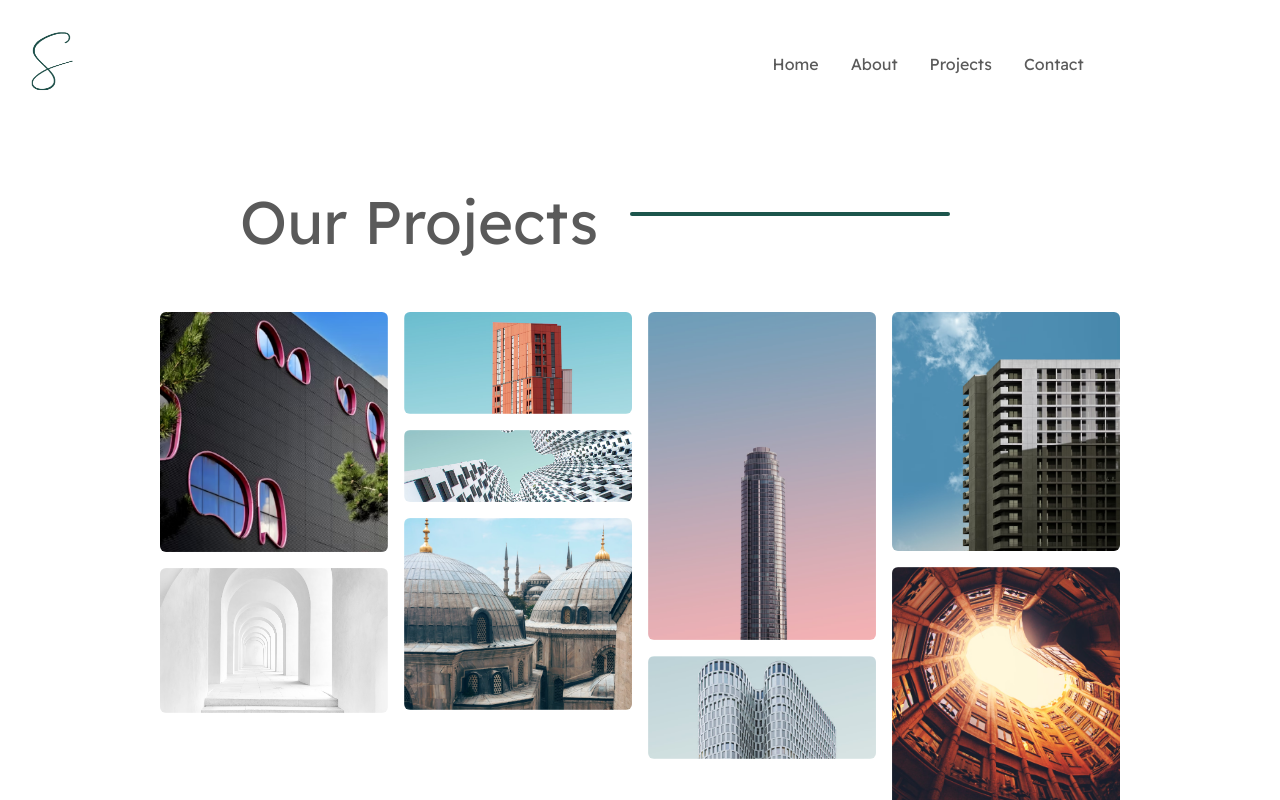
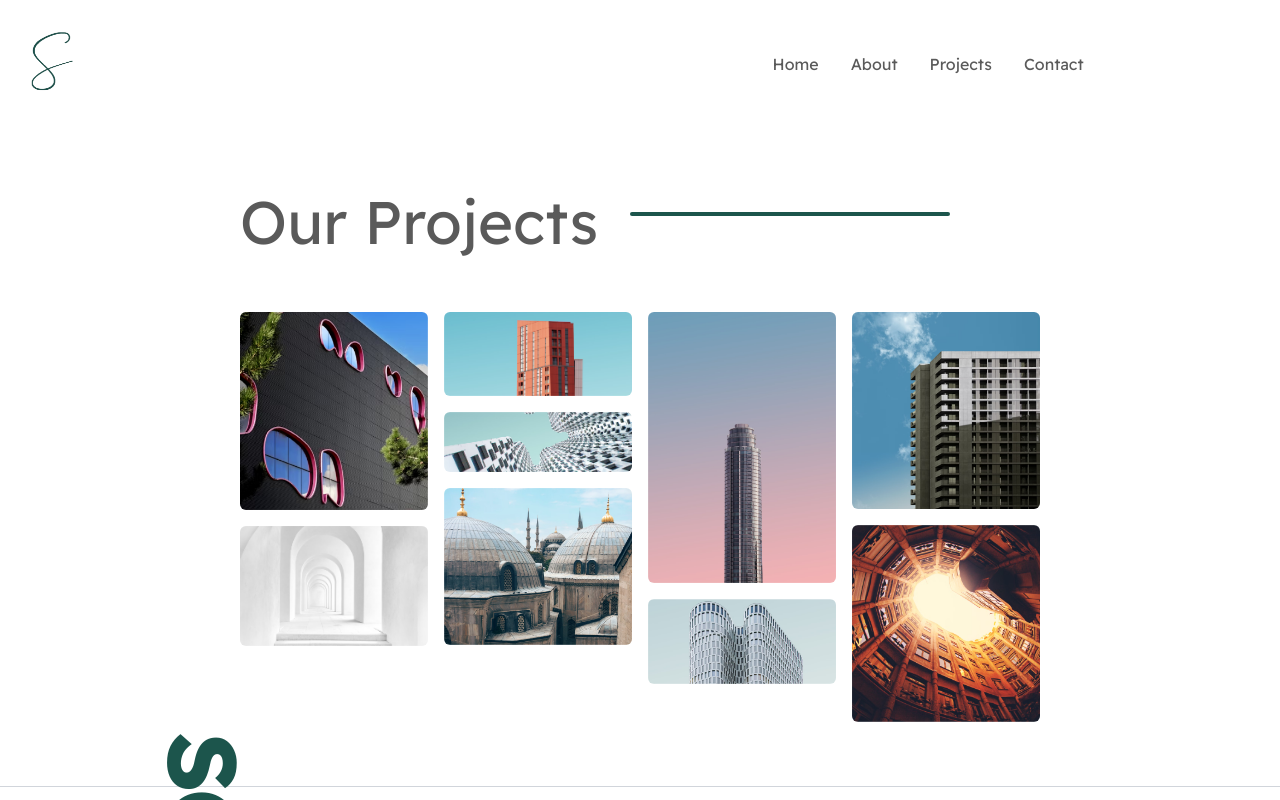
Before and after one commit to rupin-desai/sculpt-dev, a React (Vite) app: page /sculpt-dev/projects in a window 1280 px wide. Shown: the top 800 px of the page. Built offline with nearby package versions, Linux system fonts and the light colour scheme; a web font is replaced by a local one.

Commit message:
`Refactor ProjectsHeader and ProjectsImages components with minor styling and animation adjustments`

```diff
--- a/src/components/ProjectsHeader.jsx
+++ b/src/components/ProjectsHeader.jsx
@@ -4,13 +4,12 @@ import { motion } from "framer-motion";
 const ProjectsHeader = ({ headerText }) => {
   return (
     <section className="flex flex-col sm:flex-row justify-center sm:justify-start bg-white pt-16 pb-5 px-6 sm:px-8 md:px-12 lg:px-20">
-
       <motion.div
         className="flex p-0 text-3xl sm:text-4xl md:text-5xl lg:text-6xl text-gray-custom text-center sm:text-left leading-snug"
-        initial={{ x: "100%", opacity: 0 }} // Start from the right with 0 opacity
-        whileInView={{ x: 0, opacity: 1 }} // Slide to the center and fade in
+        initial={{ x: "100%", opacity: 0 }}
+        whileInView={{ x: 0, opacity: 1 }}
         transition={{ duration: 1 }}
-        viewport={{ once: true }} // Ensures the animation happens only once when the element comes into view
+        viewport={{ once: true }}
       >
         {headerText}
       </motion.div>
@@ -21,7 +20,7 @@ const ProjectsHeader = ({ headerText }) => {
           initial={{ width: 0 }}
           whileInView={{ width: "20rem" }}
           transition={{ duration: 0.5 }}
-          viewport={{ once: true }} // Ensures the animation happens only once when the element comes into view
+          viewport={{ once: true }}
         />
       </div>
     </section>
--- a/src/components/ProjectsImages.jsx
+++ b/src/components/ProjectsImages.jsx
@@ -2,20 +2,15 @@ import React from "react";
 import { motion } from "framer-motion";
 
 const ProjectsImages = ({ images }) => {
-  const imageClasses = `w-full object-cover max-h-[480px] transition-transform duration-300
+  const imageClasses = `w-full object-cover transition-transform duration-300
     hover:scale-110 group-hover:hover:scale-110 hover:shadow-2xl group-hover:shadow-none rounded-md
     group-hover:z-10 transition-all duration-300 ease-in-out`;
 
-  const columnsClass = `columns-1 sm:columns-2 md:columns-3 lg:columns-4 gap-4 group`;
+  const columnsClass = `columns-1 sm:columns-2 md:columns-3 lg:columns-4 xl:columns-4 gap-4 group`;
 
   return (
-    <div
-      className="mt-10 overflow-hidden max-h-full p-10 lg:max-h-600 lg:p-0"
-
-    >
-      <div
-        className={`${columnsClass} md:max-h-full sm:max-h-full max-h-full `}
-      >
+    <div className="mt-10 px-10 sm:px-6 md:px-12 lg:px-20" >
+      <div className={columnsClass}>
         {images.map((src, index) => (
           <motion.div
             key={index}
```
